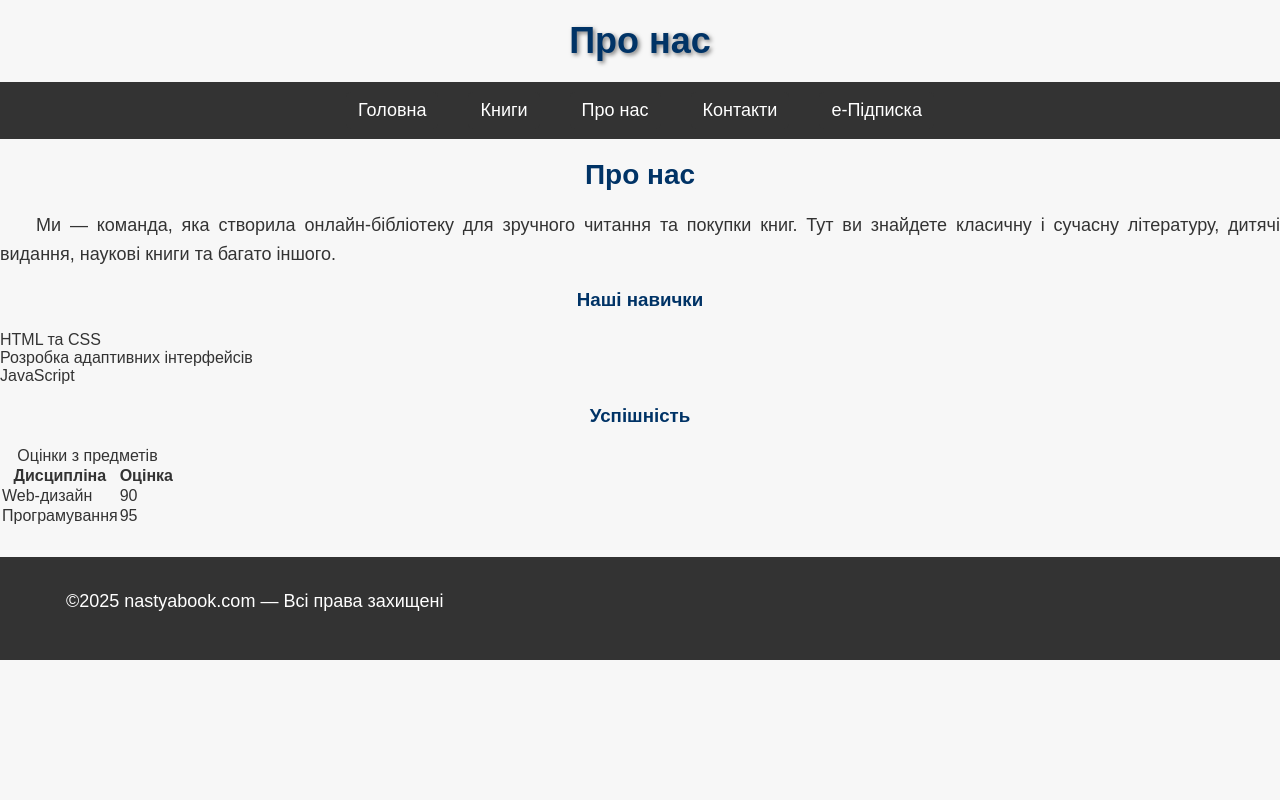
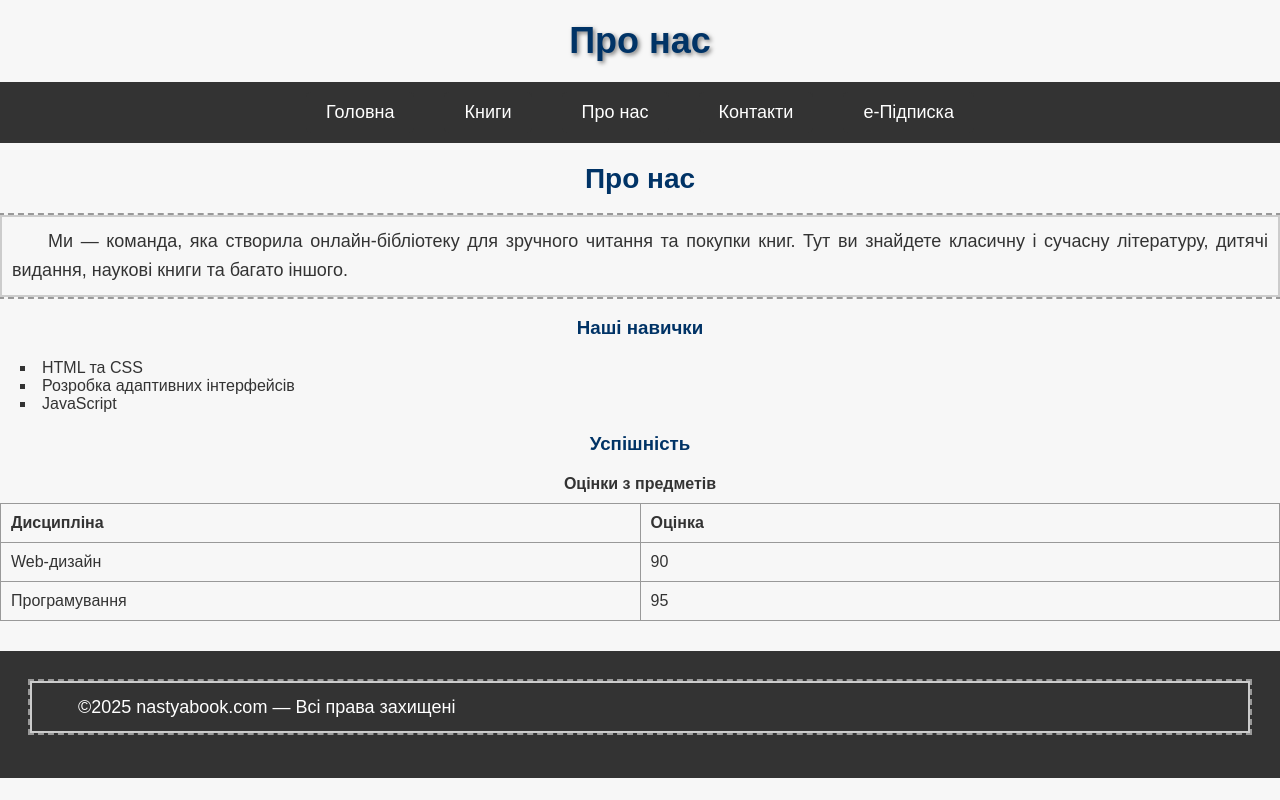
Before and after one commit to nasteyssha/lb_PD, a plain HTML site: page about.html in a window 1280 px wide. Drawn offline with Linux system fonts and the light colour scheme.

Commit message:
Update style.css

```diff
--- a/css/style.css
+++ b/css/style.css
@@ -50,11 +50,7 @@ nav li {
   margin: 0 15px;
 }
 
-nav a,
-nav a:link,
-nav a:visited,
-nav a:hover,
-nav a:active {
+nav a {
   color: white;
   text-decoration: none;
   font-size: 18px;
@@ -89,6 +85,9 @@ p {
   line-height: 1.6;
   text-align: justify;
   text-indent: 2em;
+  border: 2px solid #ccc;
+  padding: 10px;
+  outline: 2px dashed #999;
 }
 
 /* === Кнопки === */
@@ -100,6 +99,7 @@ p {
   border-radius: 5px;
   text-decoration: none;
   transition: background 0.3s;
+  cursor: pointer;
 }
 
 .button:hover {
@@ -122,6 +122,10 @@ p {
   width: 250px;
   text-align: center;
   box-shadow: 2px 2px 8px rgba(0,0,0,0.1);
+  border: 1px solid #999;
+  border-style: groove;
+  border-width: 3px;
+  margin-bottom: 20px;
 }
 
 .book img {
@@ -156,6 +160,9 @@ form {
   align-items: flex-start;
   gap: 10px;
   margin-top: 20px;
+  border: 2px dotted #aaa;
+  padding: 20px;
+  overflow: auto;
 }
 
 label {
@@ -173,7 +180,7 @@ textarea {
   background-color: #eef;
 }
 
-input[type="submit"] {
+input[type="submit"], button {
   background-color: #4CAF50;
   color: white;
   padding: 10px 20px;
@@ -182,8 +189,42 @@ input[type="submit"] {
   cursor: pointer;
 }
 
-input[type="submit"]:hover {
+input[type="submit"]:hover, button:hover {
   background-color: #45a049;
+}
+
+/* === Таблиці === */
+table {
+  border-collapse: collapse;
+  width: 100%;
+  margin: 20px 0;
+  border: 1px solid #999;
+  table-layout: fixed;
+}
+
+table caption {
+  caption-side: top;
+  font-weight: bold;
+  margin-bottom: 10px;
+}
+
+td, th {
+  border: 1px solid #999;
+  padding: 10px;
+  text-align: left;
+  empty-cells: show;
+}
+
+/* === Списки === */
+ul.custom-list {
+  list-style-type: square;
+  list-style-position: inside;
+  padding-left: 20px;
+}
+
+ol.custom-list {
+  list-style-type: upper-roman;
+  list-style-position: outside;
 }
 
 /* === Адаптивність === */
@@ -248,3 +289,8 @@ footer {
   padding-top: 10px;
   font-size: 14px;
 }
+
+/* === Курсори === */
+a, button, .button, input[type="submit"] {
+  cursor: pointer;
+}
```
